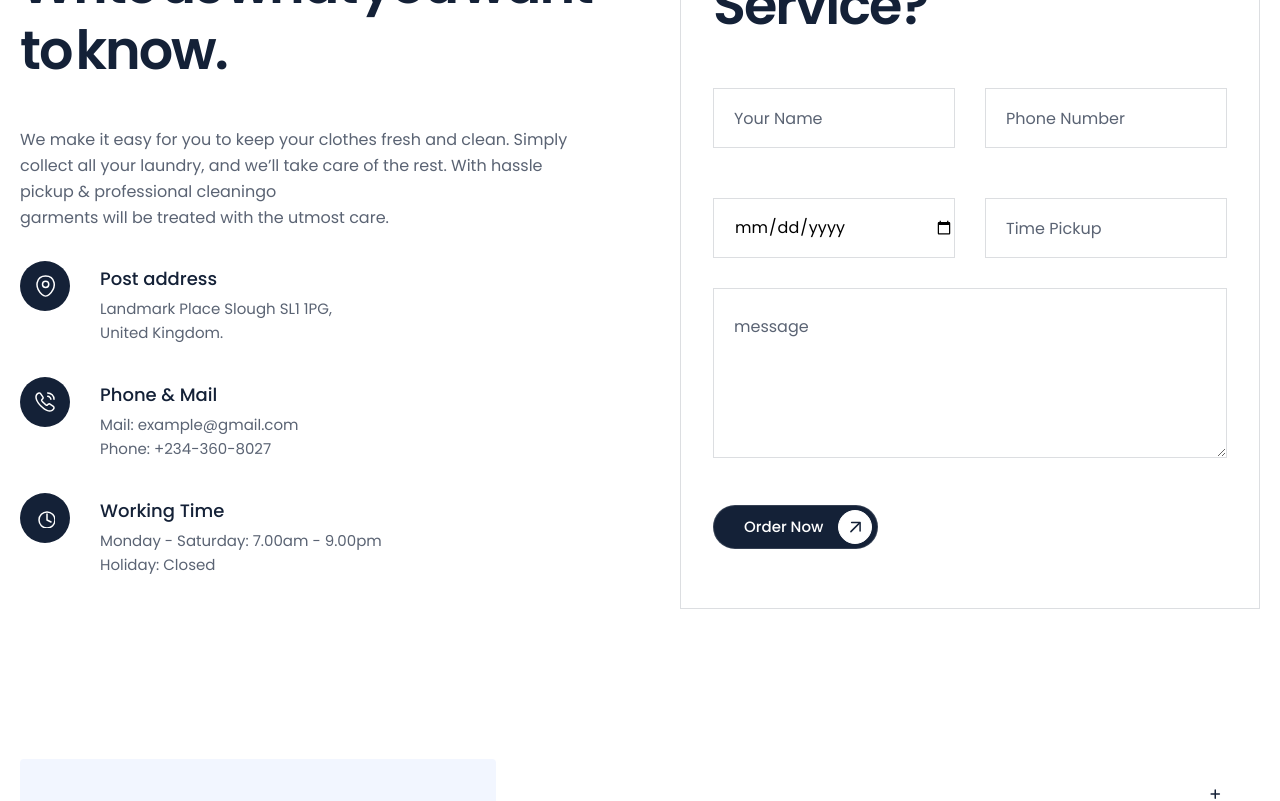
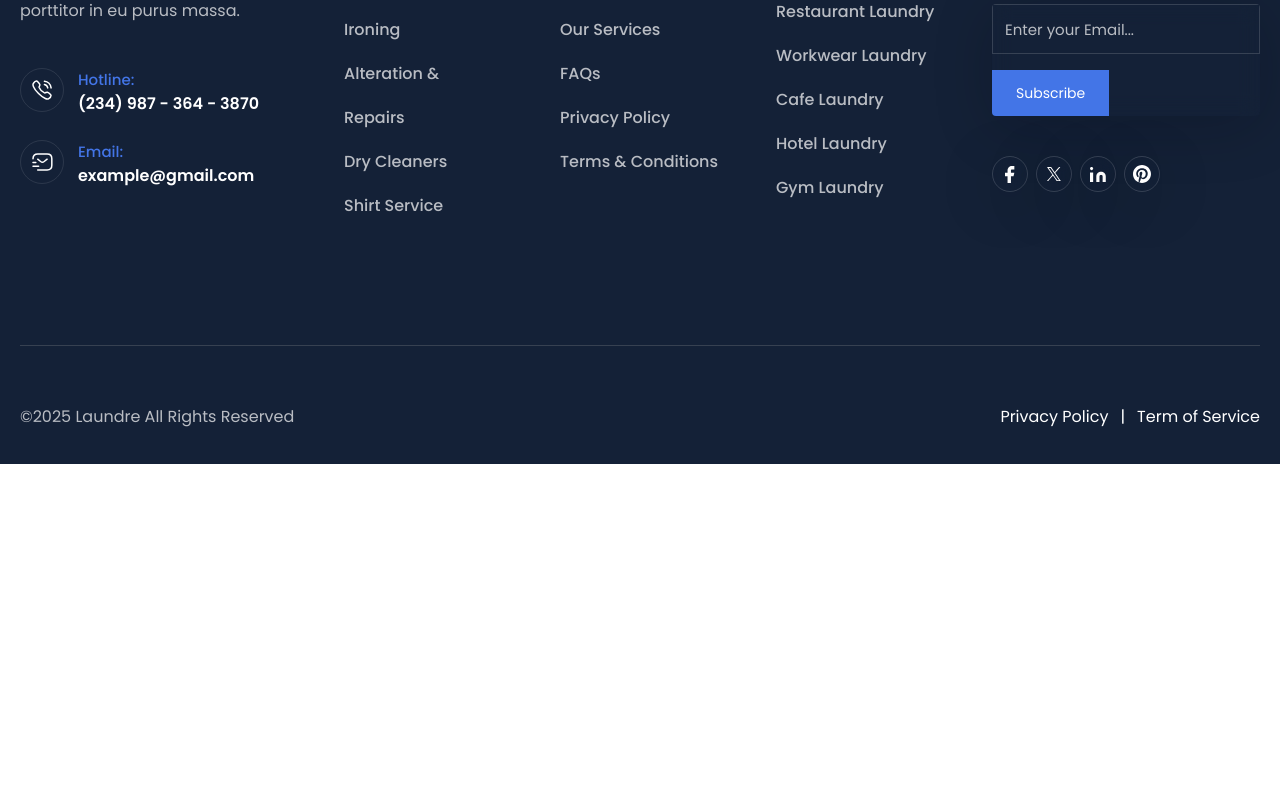
Before and after one commit to abdul-dulal/laundry, a Next.js app: page /Contact in a window 1280 px wide. Shown: the part 900-1701 px from the top of the page. After the commit the page ends 1364 px from the top, so only its background shows below. Built offline with nearby package versions, Linux system fonts and the light colour scheme.

Commit message:
show error

```diff
--- a/src/app/Contact/page.js
+++ b/src/app/Contact/page.js
@@ -4,8 +4,6 @@ import React from "react";
 import FooterOne from "@/components/footer/FooterOne";
 import SmoothScrollerProvider from "@/utils/SmoothScrollWrapper";
 import BreadCumb from "@/components/ul/BreadCumb";
-import GetService from "../about/components/GetService";
-import QuestionAndAnswer from "../services/components/QuestionAndAnswer";
 const ContactUs = () => {
   return (
     <>
@@ -14,8 +12,8 @@ const ContactUs = () => {
       <main>
         <SmoothScrollerProvider>
           <BreadCumb currentPage="Contact" />
-          <GetService showBottom={false} />
-          <QuestionAndAnswer />
+          {/* <Contact showBottom={false} />
+          <Faq /> */}
           <FooterOne />
         </SmoothScrollerProvider>
       </main>
```
